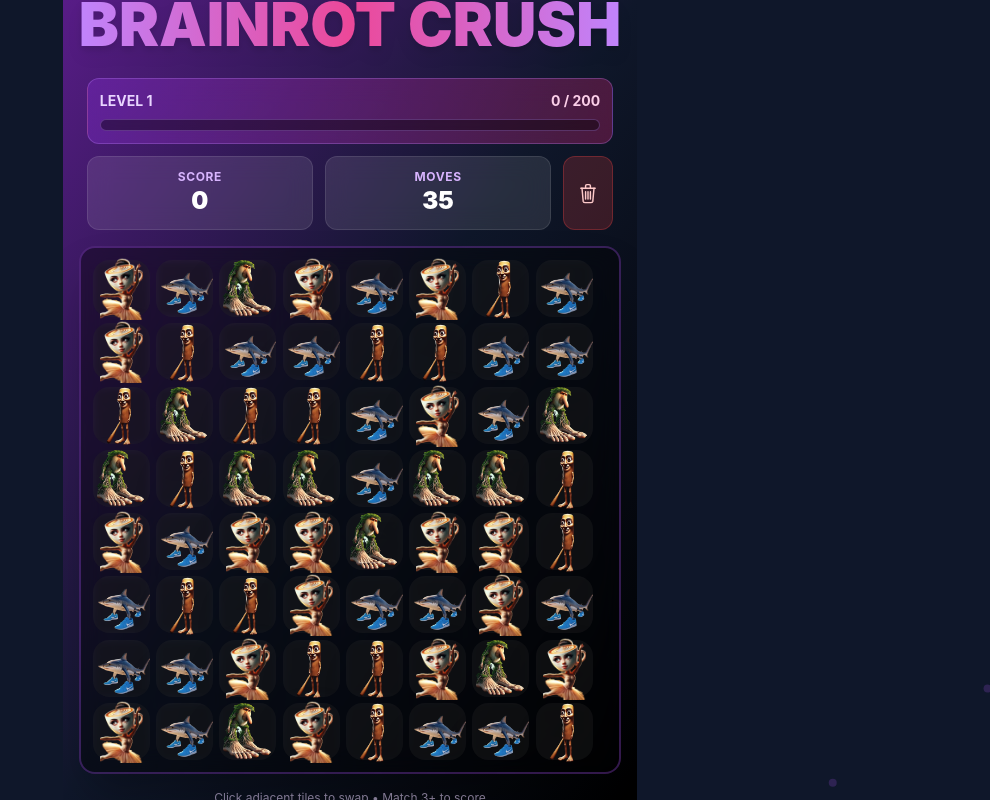
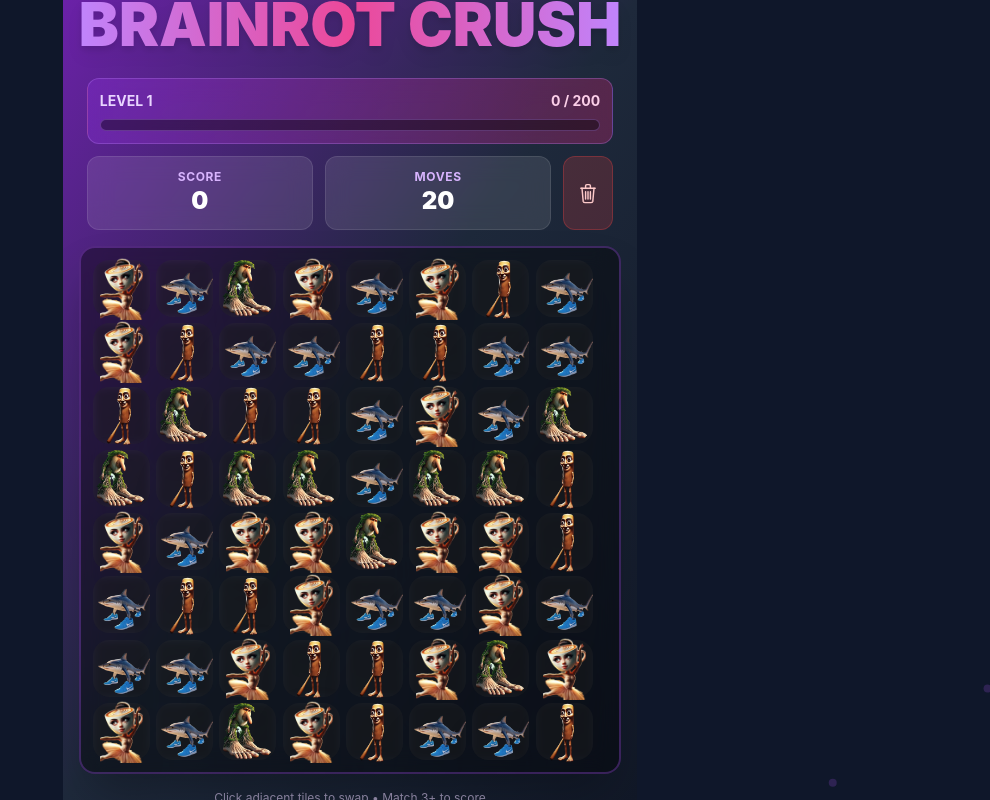
Before and after one commit to swissclock/brainrot-crush, a React (Vite) app: page / in a window 1280 px wide. Shown: the whole page, without its empty margins (290-1280 px from the left). Built offline with nearby package versions, Linux system fonts and the light colour scheme.

Commit message:
Rework levels, remove character, lighten bg, add falling animation

```diff
--- a/src/App.tsx
+++ b/src/App.tsx
@@ -35,7 +35,7 @@ function App() {
   };
 
   return (
-    <div className="min-h-screen bg-gradient-to-br from-purple-900 via-slate-900 to-black flex flex-col items-center justify-center p-4 overflow-hidden">
+    <div className="min-h-screen bg-gradient-to-br from-purple-800 via-slate-800 to-gray-900 flex flex-col items-center justify-center p-4 overflow-hidden">
       {/* Animated background particles */}
       <div className="absolute inset-0 overflow-hidden pointer-events-none">
         {[...Array(20)].map((_, i) => (
--- a/src/components/Tile.tsx
+++ b/src/components/Tile.tsx
@@ -29,7 +29,6 @@ import frigocamelo from '../assets/frigocamelo_bg.png';
 import frulifrula from '../assets/frulifrula_bg.png';
 import girafaceleste from '../assets/girafaceleste_bg.png';
 import laesok from '../assets/laesoksikola_bg.png';
-import lavaca from '../assets/lavacasaturnosaturnita_bg.png';
 import matteo from '../assets/matteooooooooooooo_bg.png';
 import orangutini from '../assets/orangutiniananasini_bg.png';
 import orcalero from '../assets/orcaleroorcala_bg.png';
@@ -65,7 +64,6 @@ const CHARACTER_IMAGES = {
     frulifrula,
     girafaceleste,
     laesok,
-    lavaca,
     matteo,
     orangutini,
     orcalero,
@@ -237,8 +235,9 @@ export const Tile: React.FC<TileProps> = ({ tile, isSelected, onClick, onSwipe }
         <motion.div
             layout
             layoutId={tile.id}
-            initial={{ scale: 0, opacity: 0 }}
+            initial={{ y: -50, opacity: 0, scale: 0.5 }} // Falling animation
             animate={{
+                y: 0,
                 scale: 1,
                 opacity: 1,
                 rotate: 0,
--- a/src/types.ts
+++ b/src/types.ts
@@ -3,7 +3,7 @@ export type TileType =
     | 'lirili' | 'garamararam' | 'tralaleritos' | 'chicleteira' | 'trippi' | 'chimpanzini'
     | 'ballerinolololo' | 'bobrito' | 'bombombini' | 'boneca' | 'briibrii' | 'burbaloni'
     | 'chaimaestro' | 'cocofanto' | 'espressona' | 'frigocamelo' | 'frulifrula' | 'girafaceleste'
-    | 'laesok' | 'lavaca' | 'matteo' | 'orangutini' | 'orcalero' | 'rhinotoasterino'
+    | 'laesok' | 'matteo' | 'orangutini' | 'orcalero' | 'rhinotoasterino'
     | 'sigmaboy' | 'tobtobi' | 'tracotucotulu' | 'zibrazubra';
 
 export type SpecialType = 'striped-h' | 'striped-v' | 'bomb' | 'mega-bomb' | null;
@@ -31,7 +31,7 @@ const ALL_CHARACTERS: TileType[] = [
     'lirili', 'garamararam', 'tralaleritos', 'chicleteira', 'trippi', 'chimpanzini',
     'ballerinolololo', 'bobrito', 'bombombini', 'boneca', 'briibrii', 'burbaloni',
     'chaimaestro', 'cocofanto', 'espressona', 'frigocamelo', 'frulifrula', 'girafaceleste',
-    'laesok', 'lavaca', 'matteo', 'orangutini', 'orcalero', 'rhinotoasterino',
+    'laesok', 'matteo', 'orangutini', 'orcalero', 'rhinotoasterino',
     'sigmaboy', 'tobtobi', 'tracotucotulu', 'zibrazubra'
 ];
 
@@ -56,10 +56,10 @@ const generateLevels = (): Level[] => {
         const scoreMultiplier = Math.pow(1.15, i - 1); // 15% increase per level
         const targetScore = Math.floor(baseScore * scoreMultiplier);
 
-        // Moves decrease gradually but not too much
-        const baseMoves = 35;
-        const moveReduction = Math.floor((i - 1) / 5); // Reduce 1 move every 5 levels
-        const moves = Math.max(15, baseMoves - moveReduction); // Minimum 15 moves
+        // Moves INCREASE gradually to help with harder levels
+        const baseMoves = 20;
+        const moveIncrease = Math.floor((i - 1) / 2); // Add 1 move every 2 levels
+        const moves = Math.min(60, baseMoves + moveIncrease); // Cap at 60 moves
 
         levels.push({
             number: i,
@@ -101,7 +101,6 @@ export const CHARACTER_NAMES: Record<TileType, string> = {
     frulifrula: 'Frulli Frulla',
     girafaceleste: 'Giraffa Celeste',
     laesok: 'La Esok Sikola',
-    lavaca: 'La Vaca Saturno',
     matteo: 'Matteooooo',
     orangutini: 'Orangutini Ananasini',
     orcalero: 'Orcalero Orcala',
```
